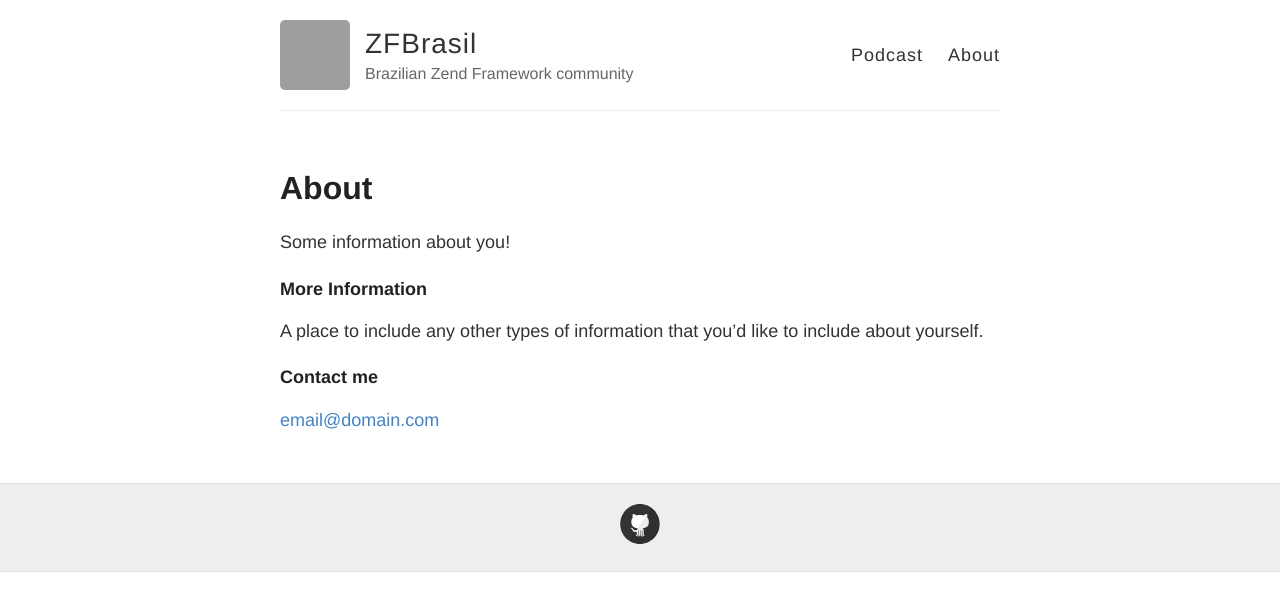
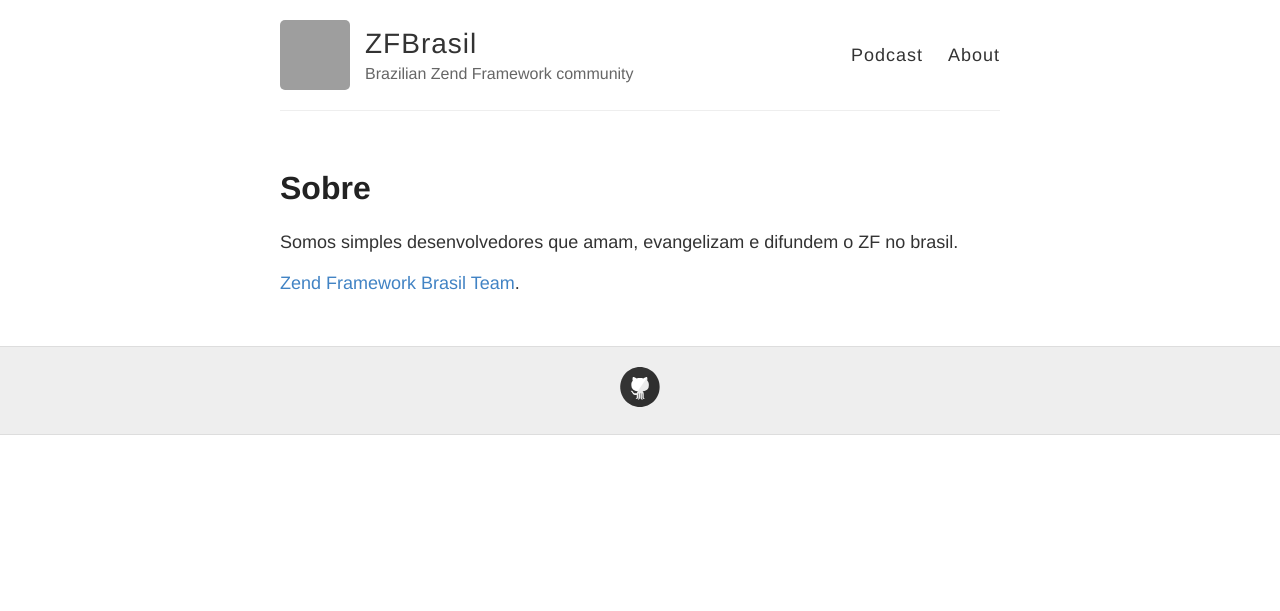
Before and after one commit to zfbrasil/zfbrasil, a Jekyll site: the page built from about.md, in a window 1280 px wide. Shown: the top 611 px of the page. Built offline with Jekyll 4.4.1, drawn with Linux system fonts in a browser that asks for light colours; grey boxes are pictures that could not be loaded.

Commit message:
Insert about simple placeholder

```diff
--- a/about.md
+++ b/about.md
@@ -1,15 +1,9 @@
 ---
 layout: page
-title: About
+title: Sobre
 permalink: /about/
 ---
 
-Some information about you!
+Somos simples desenvolvedores que amam, evangelizam e difundem o ZF no brasil.
 
-### More Information
-
-A place to include any other types of information that you'd like to include about yourself.
-
-### Contact me
-
-[email@domain.com](mailto:email@domain.com)
+[Zend Framework Brasil Team](https://github.com/zfbrasil).
```
